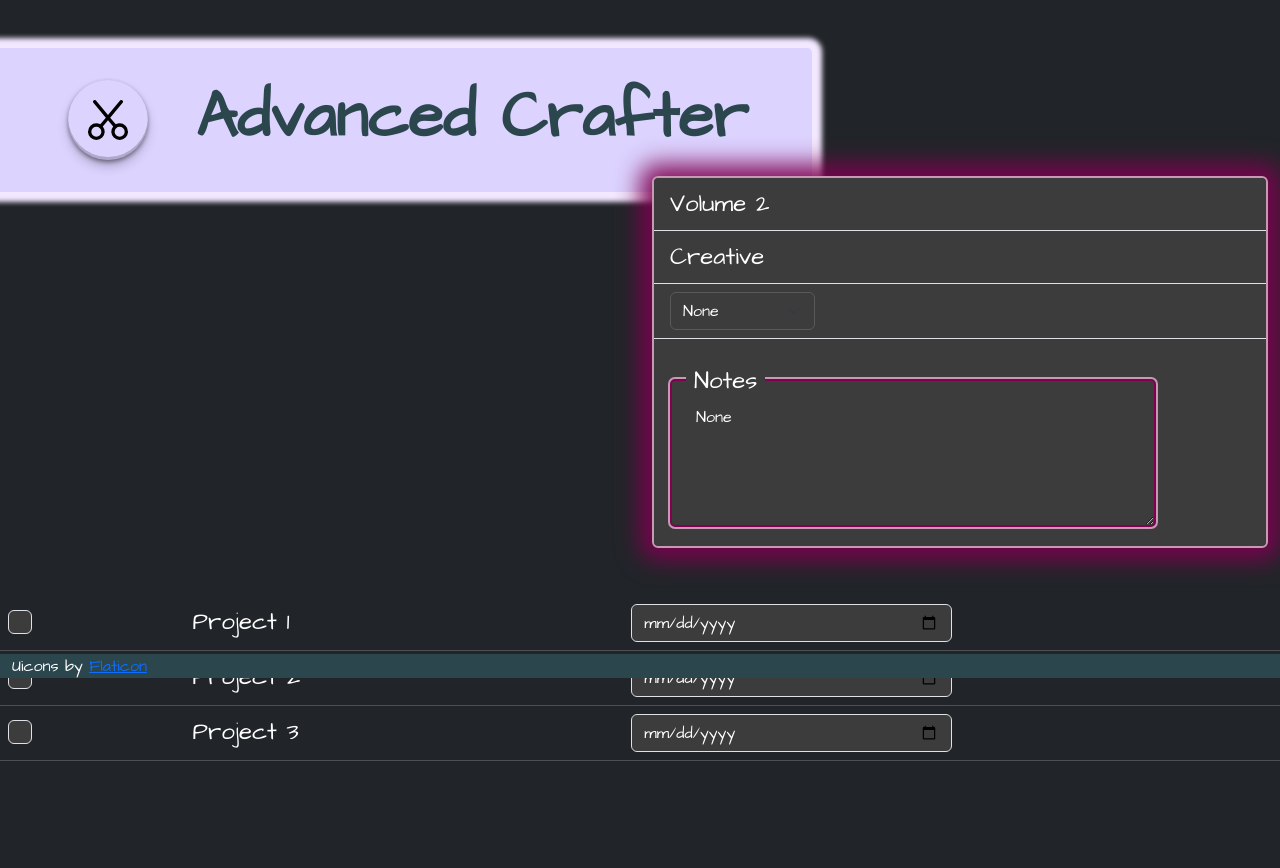
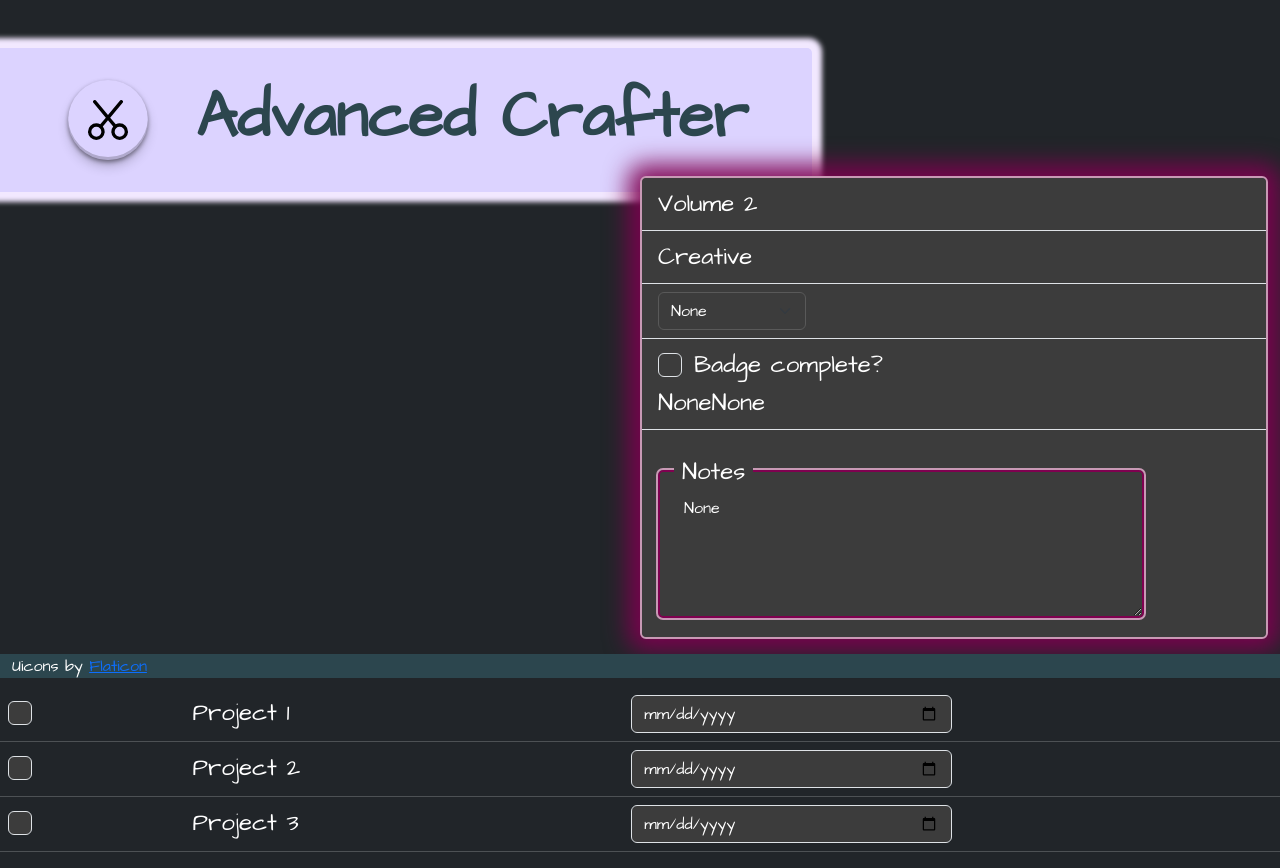
Before and after one commit to LisaS7/RebelBadgeTracker, a Flask app: page /badge/1 in a window 1280 px wide. Shown: the part 122-990 px from the top of the page. Before the commit the page ends 883 px from the top, so only its background shows below. Run offline with Flask 3, Linux system fonts and the light colour scheme; data comes from the database, SQL or seed files in the repository.

Commit message:
Refactoring js to separate file

```diff
--- /dev/null
+++ b/flask_app/static/js/badge.js
@@ -0,0 +1,47 @@
+const ratingSelect = document.getElementById("rating-select");
+ratingSelect.value = ratingSelect.dataset.rating;
+
+const badgeDetails = document.getElementById("badge-details");
+badgeDetails.addEventListener("focusout", (ev) => {
+  const newValue = ev.target.value;
+  const badgeId = badgeDetails.dataset.badgeId;
+
+  fetch(`http://127.0.0.1:5000/badge/${badgeId}`, {
+    method: "POST",
+    headers: { "Content-Type": "application/json" },
+    body: JSON.stringify({
+      id: badgeId,
+      [ev.target.dataset.columnId]: newValue,
+    }),
+  });
+});
+
+const checkboxes = document.getElementsByClassName("clause-checkbox");
+Array.from(checkboxes).forEach((element) =>
+  element.addEventListener("change", function (ev) {
+    const clauseId = ev.target.dataset.clauseId;
+    fetch(`http://127.0.0.1:5000/clause/${clauseId}`, {
+      method: "POST",
+      headers: { "Content-Type": "application/json" },
+      body: JSON.stringify({
+        id: clauseId,
+        ["complete"]: ev.target.checked,
+      }),
+    });
+  })
+);
+
+const datePickers = document.querySelectorAll("input[type=date]");
+Array.from(datePickers).forEach((element) =>
+  element.addEventListener("change", function (ev) {
+    const clauseId = ev.target.dataset.clauseId;
+    fetch(`http://127.0.0.1:5000/clause/${clauseId}`, {
+      method: "POST",
+      headers: { "Content-Type": "application/json" },
+      body: JSON.stringify({
+        id: clauseId,
+        ["date"]: ev.target.value,
+      }),
+    });
+  })
+);
--- a/flask_app/templates/pages/badge.html
+++ b/flask_app/templates/pages/badge.html
@@ -11,13 +11,20 @@
       {{badge.name}}
     </h1>
   </div>
-  <div class="col">
-    <div id="badge-details" class="card">
+</div>
+<div class="row">
+  <div class="col d-flex flex-row-reverse">
+    <div id="badge-details" class="card w-50" data-badge-id="{{badge.id}}">
       <ul class="list-group list-group-flush">
         <li class="list-group-item">Volume {{ badge.book }}</li>
         <li class="list-group-item">{{ badge.section }}</li>
         <li class="list-group-item">
-          <select class="ratingSelect form-select w-25" data-column-id="rating">
+          <select
+            id="rating-select"
+            class="form-select w-25"
+            data-column-id="rating"
+            data-rating="{{badge.rating}}"
+          >
             <option value="None">None</option>
             <option value="✖️">✖️</option>
             <option value="🟢">🟢</option>
@@ -25,6 +32,15 @@
             <option value="🟠">🟠</option>
             <option value="🔴">🔴</option>
           </select>
+        </li>
+        <li class="list-group-item">
+          <div class="form-check">
+            <label>Badge complete?</label>
+            <input class="form-check-input badge-checkbox" type="checkbox"
+            id="flexCheckDefault" data-badge-id="{{badge.id}}" {{
+            'checked="checked"' if badge.complete }} />
+          </div>
+          <span>{{ badge.complete }}</span><span>{{ badge.date }}</span>
         </li>
         <li class="list-group-item notes">
           <label>Notes</label>
@@ -47,9 +63,9 @@
     <tr>
       <td>
         <div class="form-check">
-          <input class="form-check-input" type="checkbox" id="flexCheckDefault"
-          data-clause-id="{{clause.id}}" {{ 'checked="checked"' if
-          clause.complete }} />
+          <input class="form-check-input clause-checkbox" type="checkbox"
+          id="flexCheckDefault" data-clause-id="{{clause.id}}" {{
+          'checked="checked"' if clause.complete }} />
         </div>
       </td>
       <td>{{clause.description}}</td>
@@ -67,59 +83,5 @@
   </table>
 </div>
 {% endblock %} {% block scripts %}
-<script>
-  const ratingSelect = document.getElementsByClassName("ratingSelect");
-
-  Array.from(ratingSelect).forEach((element) => {
-    element.value = "{{badge.rating}}";
-  });
-
-  const badgeDetails = document.getElementById("badge-details");
-  badgeDetails.addEventListener("focusout", (ev) => {
-    const newValue = ev.target.value;
-    const badgeId = "{{badge.id}}";
-
-    if ("{{badge.rating}}" !== newValue && "{{badge.notes}}" !== newValue) {
-      fetch(`http://127.0.0.1:5000/badge/${badgeId}`, {
-        method: "POST",
-        headers: { "Content-Type": "application/json" },
-        body: JSON.stringify({
-          id: badgeId,
-          [ev.target.dataset.columnId]: newValue,
-        }),
-      });
-    }
-  });
-
-  const checkboxes = document.querySelectorAll("input[type=checkbox]");
-  Array.from(checkboxes).forEach((element) =>
-    element.addEventListener("change", function (ev) {
-      const clauseId = ev.target.dataset.clauseId;
-      fetch(`http://127.0.0.1:5000/clause/${clauseId}`, {
-        method: "POST",
-        headers: { "Content-Type": "application/json" },
-        body: JSON.stringify({
-          id: clauseId,
-          ["complete"]: ev.target.checked,
-        }),
-      });
-    })
-  );
-
-  const datePickers = document.querySelectorAll("input[type=date]");
-  Array.from(datePickers).forEach((element) =>
-    element.addEventListener("change", function (ev) {
-      const clauseId = ev.target.dataset.clauseId;
-      fetch(`http://127.0.0.1:5000/clause/${clauseId}`, {
-        method: "POST",
-        headers: { "Content-Type": "application/json" },
-        body: JSON.stringify({
-          id: clauseId,
-          ["date"]: ev.target.value,
-        }),
-      });
-    })
-  );
-</script>
-
+<script src="{{url_for('static', filename='js/badge.js')}}"></script>
 {% endblock %}
```
